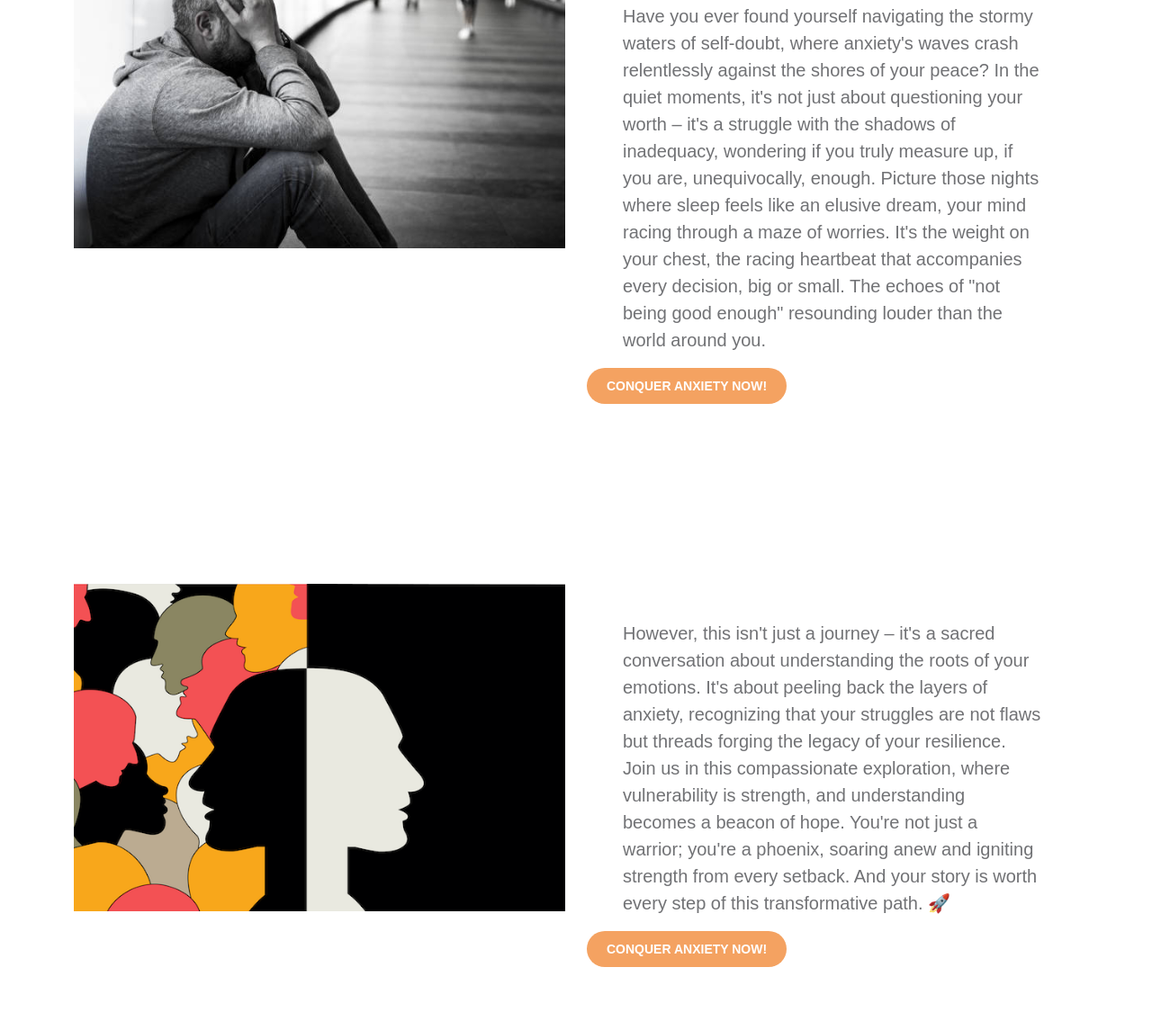
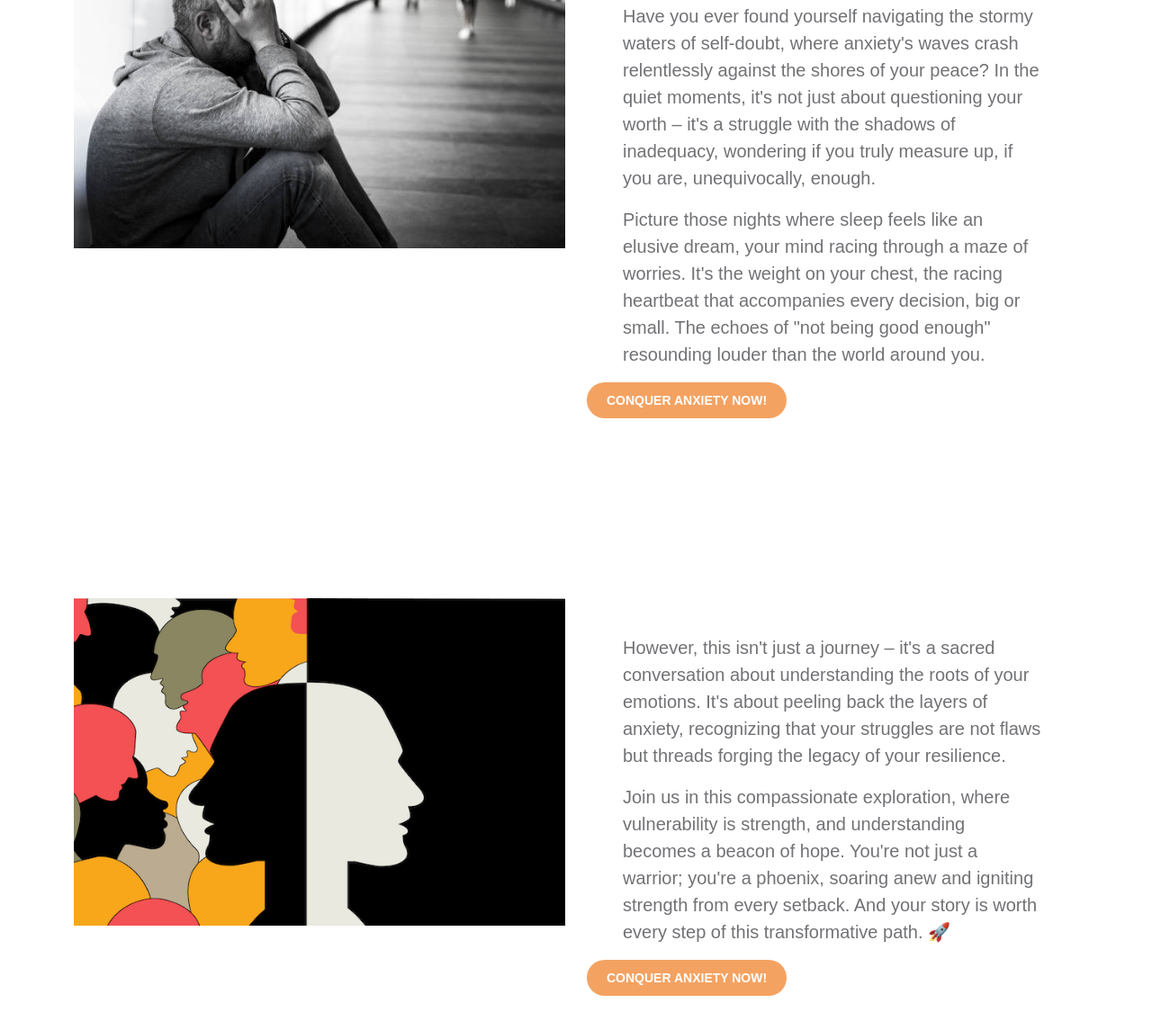
Before and after one commit to deBugger360/anxiety-antidote-landing-page, a plain HTML site: page index.html in a window 1280 px wide. Shown: the part 1016-2161 px from the top of the page at 90% size. Drawn offline with Linux system fonts and the light colour scheme; a web font is replaced by a local one.

Commit message:
adjusted the paragraphs

```diff
--- a/index.html
+++ b/index.html
@@ -171,8 +171,8 @@
                             <!-- <h2 class="mb-4">About The Book</h2> -->
 
                             <p>Have you ever found yourself navigating the stormy waters of self-doubt, where anxiety's waves crash relentlessly against the shores of your peace?
-                            In the quiet moments, it's not just about questioning your worth – it's a struggle with the shadows of inadequacy, wondering if you truly measure up, if you are, unequivocally, enough.
-                            Picture those nights where sleep feels like an elusive dream, your mind racing through a maze of worries. It's the weight on your chest, the racing heartbeat that accompanies every decision, big or small. The echoes of "not being good enough" resounding louder than the world around you.
+                            In the quiet moments, it's not just about questioning your worth – it's a struggle with the shadows of inadequacy, wondering if you truly measure up, if you are, unequivocally, enough.</p>
+                            <p>Picture those nights where sleep feels like an elusive dream, your mind racing through a maze of worries. It's the weight on your chest, the racing heartbeat that accompanies every decision, big or small. The echoes of "not being good enough" resounding louder than the world around you.
                             </p>
                         </div>
                         <div class="cta"><a href="https://selar.co/anxiety-antidote" class="btn custom-btn me-3 text-uppercase">Conquer anxiety now!</a></div>
@@ -193,8 +193,8 @@
                     <div class="col-lg-6 col-12">
                         <div class="book-section-info">
                             <p>
-                            However, this isn't just a journey – it's a sacred conversation about understanding the roots of your emotions. It's about peeling back the layers of anxiety, recognizing that your struggles are not flaws but threads forging the legacy of your resilience.
-                            Join us in this compassionate exploration, where vulnerability is strength, and understanding becomes a beacon of hope. You're not just a warrior; you're a phoenix, soaring anew and igniting strength from every setback. And your story is worth every step of this transformative path. 🚀
+                            However, this isn't just a journey – it's a sacred conversation about understanding the roots of your emotions. It's about peeling back the layers of anxiety, recognizing that your struggles are not flaws but threads forging the legacy of your resilience.</p>
+                            <p>Join us in this compassionate exploration, where vulnerability is strength, and understanding becomes a beacon of hope. You're not just a warrior; you're a phoenix, soaring anew and igniting strength from every setback. And your story is worth every step of this transformative path. 🚀
                             </p>
                         </div>
                         <div class="cta"><a href="https://selar.co/anxiety-antidote" class="btn custom-btn me-3 text-uppercase">Conquer anxiety now!</a></div>
```
